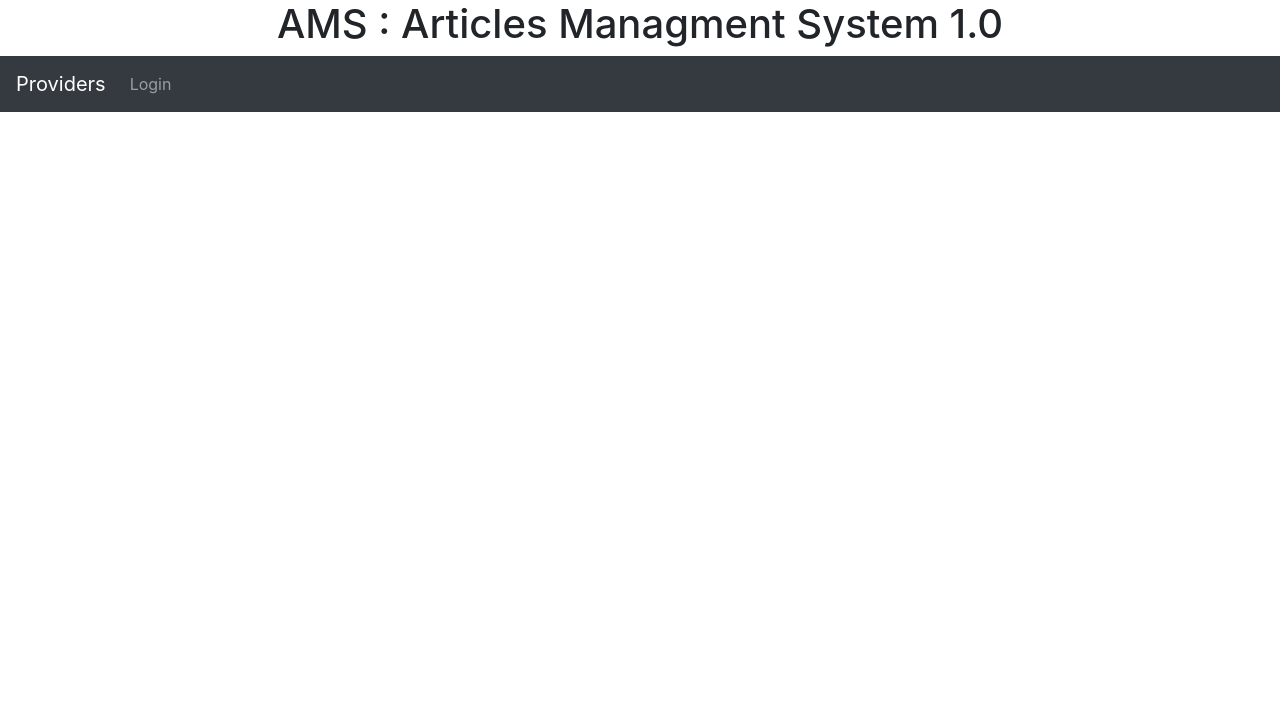
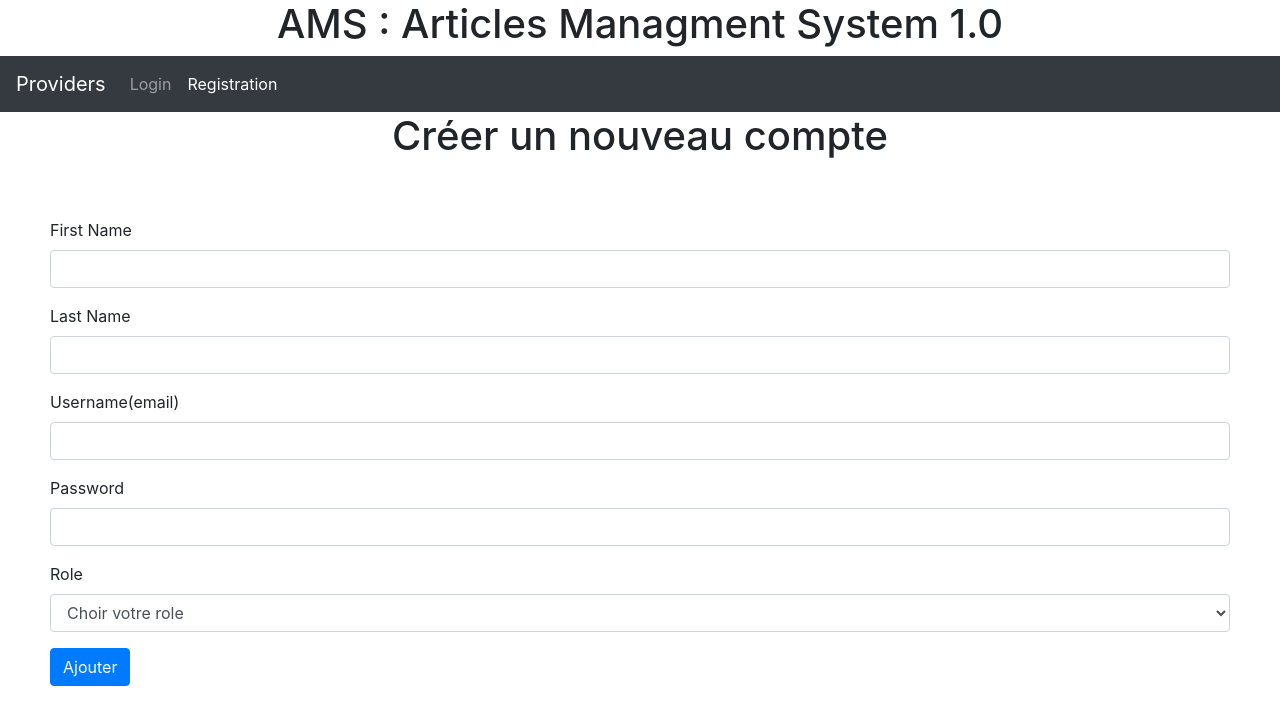
Before and after one commit to MezghichGit/frontend, an Angular app: page /registration in a window 1280 px wide. Before the commit this address led to /. Shown: the top 724 px of the page. Built offline with nearby package versions, Linux system fonts and the light colour scheme.

Commit message:
registration

```diff
--- a/src/app/app-routing.module.ts
+++ b/src/app/app-routing.module.ts
@@ -6,13 +6,15 @@ import { LoginComponent } from './login/login.component';
 import { UpdateProviderComponent } from './update-provider/update-provider.component';
 import { LogoutComponent } from './logout/logout.component';
 import { AuthgaurdService } from './services/authgaurd.service';
+import { RegistrationComponent } from './registration/registration.component';
 const routes: Routes = [
   { path: "", pathMatch: "full", redirectTo: "app-navbar" },
   { path: "listProvider", component: ListProviderComponent, canActivate: [AuthgaurdService] },
   { path: "addProvider", component: AddProviderComponent, canActivate: [AuthgaurdService] },
   { path: "updateProvider/:id", component: UpdateProviderComponent, canActivate: [AuthgaurdService] },
   { path: "login", component: LoginComponent },
-  { path: "logout", component: LogoutComponent, canActivate: [AuthgaurdService] }
+  { path: "logout", component: LogoutComponent, canActivate: [AuthgaurdService] },
+  { path: 'registration', component: RegistrationComponent },
 ];
 
 @NgModule({
--- a/src/app/app.module.ts
+++ b/src/app/app.module.ts
@@ -12,6 +12,7 @@ import { LoginComponent } from './login/login.component';
 import { LogoutComponent } from './logout/logout.component';
 import {BasicAuthInterceptorService} from './services/basic-auth-interceptor.service'
 import { HTTP_INTERCEPTORS } from '@angular/common/http';
+import { RegistrationComponent } from './registration/registration.component';
 
 @NgModule({
   declarations: [
@@ -21,7 +22,8 @@ import { HTTP_INTERCEPTORS } from '@angular/common/http';
     ListProviderComponent,
     UpdateProviderComponent,
     LoginComponent,
-    LogoutComponent
+    LogoutComponent,
+    RegistrationComponent
   ],
   imports: [
     BrowserModule,
--- a/src/app/navbar/navbar.component.html
+++ b/src/app/navbar/navbar.component.html
@@ -11,6 +11,8 @@
         routerLinkActive="active">Ajouter</a>
       <a class="nav-item nav-link" routerLink="/login" *ngIf="!loginService.isUserLoggedIn()"
         routerLinkActive="active">Login</a>
+        <a class="nav-item nav-link" routerLink="/registration" *ngIf="!loginService.isUserLoggedIn()"
+        routerLinkActive="active">Registration</a>
       <a class="nav-item nav-link" routerLink="/logout" *ngIf="loginService.isUserLoggedIn()"
         routerLinkActive="active">LogOut</a>
 
--- /dev/null
+++ b/src/app/registration/registration.component.css
@@ -0,0 +1,3 @@
+.register{
+  padding: 50px;
+}
--- /dev/null
+++ b/src/app/registration/registration.component.html
@@ -0,0 +1,34 @@
+<h1 align="center">Créer un nouveau compte</h1>
+<div class="register">
+<form #myform="ngForm" (ngSubmit)="createUser(myform)">
+  <div class="form-group">
+    <label for="providerName">First Name </label>
+    <input ngModel name="name" size="20" type="text" class="form-control"  />
+  </div>
+
+  <div class="form-group">
+    <label for="providerName">Last Name </label>
+    <input ngModel name="lname" size="20" type="text" class="form-control"  />
+  </div>
+
+  <div class="form-group">
+    <label for="providerName">Username(email) </label>
+    <input ngModel name="username" size="20" type="text" class="form-control"  />
+  </div>
+  <div class="form-group">
+    <label for="providerEmail">Password </label>
+    <input ngModel name="password" size="20" type="text" class="form-control"  />
+  </div>
+  <div class="form-group">
+    <label for="providerAdress">Role </label>
+    <select ngModel name="role"  class="form-control"  >
+      <option value="">Choir votre role</option>
+      <option value="Admin">Admin</option>
+      <option value="SuperAdmin">SuperAdmin</option>
+      <option value="User">User</option>
+    </select>
+  </div>
+  <button class="btn btn-primary">Ajouter</button>
+</form>
+
+</div>
--- /dev/null
+++ b/src/app/registration/registration.component.ts
@@ -0,0 +1,26 @@
+import { Component, OnInit } from '@angular/core';
+import { RegistrationService } from '../services/registration.service';
+import { Router } from '@angular/router';
+@Component({
+  selector: 'app-registration',
+  templateUrl: './registration.component.html',
+  styleUrls: ['./registration.component.css']
+})
+export class RegistrationComponent implements OnInit {
+
+  constructor(private service: RegistrationService, private router: Router) { }
+
+  ngOnInit(): void {
+  }
+
+  createUser(myform){
+    this.service.createUser(myform).subscribe(
+      response => {
+        console.log(response);
+        alert("Inscription avec succes!")
+        this.router.navigate(['login']);
+      }
+    );
+  }
+
+}
--- a/src/app/services/authentication.service.ts
+++ b/src/app/services/authentication.service.ts
@@ -1,6 +1,7 @@
 import { Injectable } from '@angular/core';
 import { HttpClient, HttpHeaders } from '@angular/common/http';
 import { map } from 'rxjs/operators';
+import { environment } from 'src/environments/environment';
 @Injectable({
   providedIn: 'root'
 })
@@ -11,7 +12,7 @@ export class AuthenticationService {
   authenticate(username, password) {
 
     const headers = new HttpHeaders({ Authorization: 'Basic ' + btoa(username +':'+ password) });
-    return this.httpClient.get('http://localhost:8080/basicauth', { headers }).pipe
+    return this.httpClient.get(environment.urlAuth, { headers }).pipe
       (
         map(
           userData => {
--- /dev/null
+++ b/src/app/services/registration.service.ts
@@ -0,0 +1,24 @@
+import { Injectable } from '@angular/core';
+import { HttpClient, HttpHeaders } from '@angular/common/http';
+import { environment } from "../../environments/environment";
+
+@Injectable({
+  providedIn: 'root'
+})
+export class RegistrationService {
+
+  user: any;
+  constructor(private Http: HttpClient) { }
+
+  createUser(myform){
+    this.user = {
+      'name':myform.value.name,
+      'lastName':myform.value.lname,
+      'email': myform.value.username,
+      'password': myform.value.password,
+      'temp': myform.value.role
+    }
+    //return this.Http.post(this.urlProviders + '/add', this.provider,{ headers });
+    return this.Http.post(environment.urlRegistration, this.user);
+  }
+}
--- a/src/environments/environment.prod.ts
+++ b/src/environments/environment.prod.ts
@@ -1,4 +1,5 @@
 export const environment = {
   production: true,
-  urlProviders :'https://fullstackams.herokuapp.com/providers'
+  urlProviders :'https://fullstackams.herokuapp.com/providers',
+  urlAuth :'https://fullstackams.herokuapp.com/basicauth',
 };
--- a/src/environments/environment.ts
+++ b/src/environments/environment.ts
@@ -4,7 +4,9 @@
 
 export const environment = {
   production: false,
-  urlProviders :'http://127.0.0.1:8080/providers'
+  urlProviders :'http://127.0.0.1:8080/providers',
+  urlAuth :'http://localhost:8080/basicauth',
+  urlRegistration: 'http://127.0.0.1:8080/registration'
 };
 
 /*
```
Also changed, not shown: 2 other files (tests, documents, lock files or other folders).
